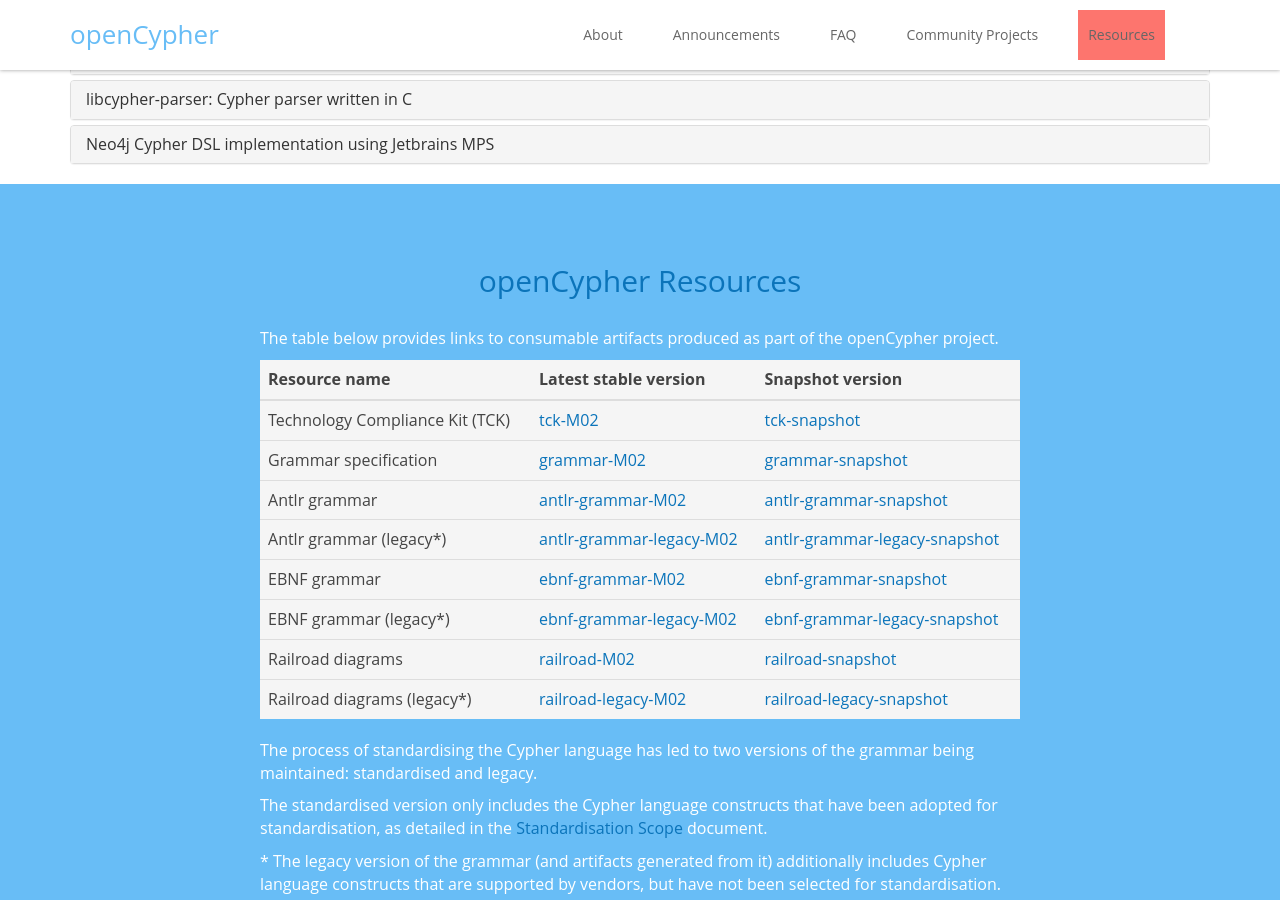
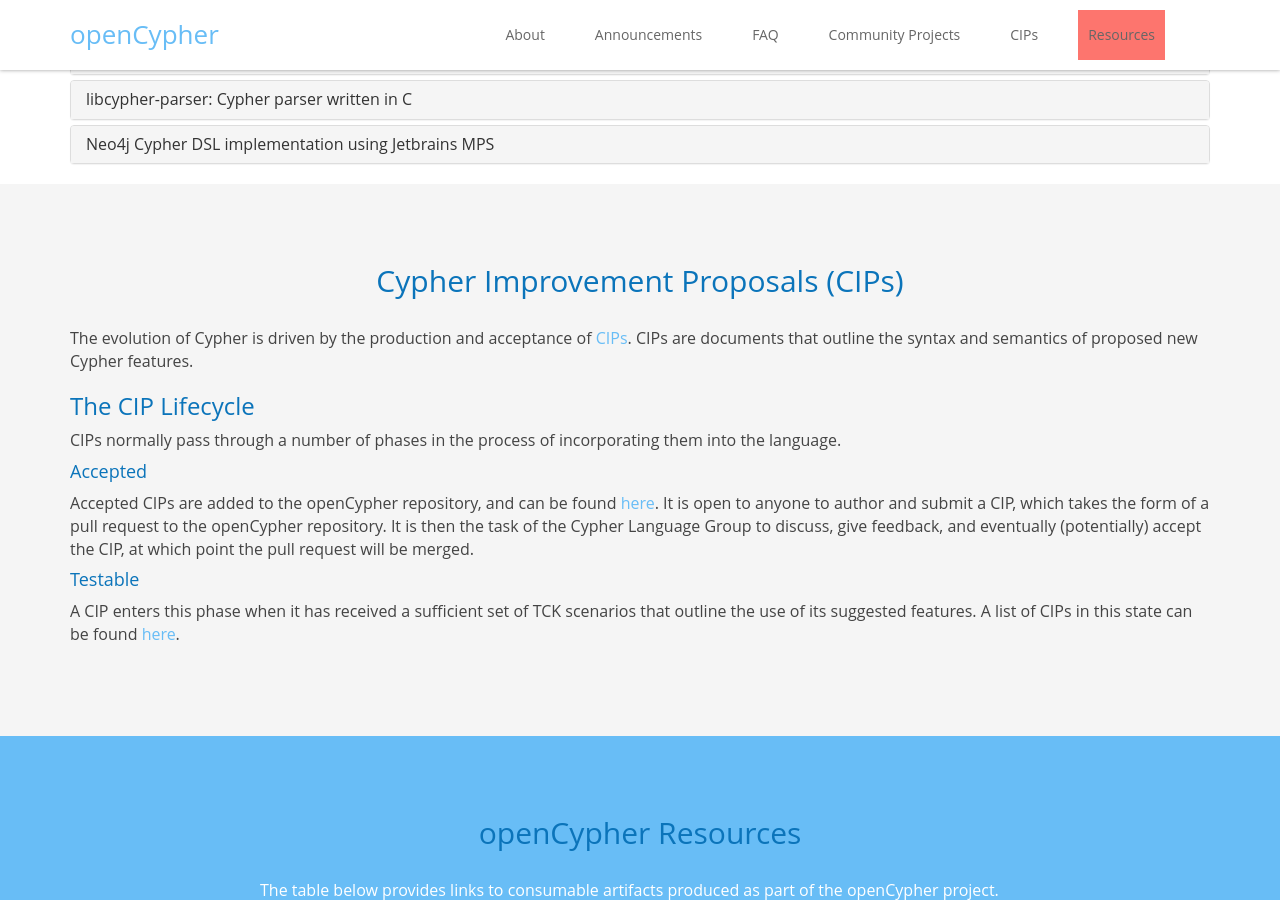
Before and after one commit to opencypher/website, a Jekyll site: the page built from index.html, in a window 1280 px wide and 900 px high, scrolled down 3054 px. Built offline with Jekyll 4.4.1, drawn with Linux system fonts in a browser that asks for light colours.

Commit message:
Add CIPs section

```diff
--- a/_includes/cips.html
+++ b/_includes/cips.html
@@ -1,5 +1,32 @@
  <section id="cips" class="faq section">
-     <p>
-         CIPs go here
-     </p>
+     <div class="container">
+         <div class="contact-inner">
+             <h2 class="title  text-center">Cypher Improvement Proposals (CIPs)</h2>
+
+             <p>
+                 The evolution of Cypher is driven by the production and acceptance of <a href="https://github.com/opencypher/openCypher/tree/master/cip">CIPs</a>.
+                 CIPs are documents that outline the syntax and semantics of proposed new Cypher features.
+             </p>
+
+             <h3>The CIP Lifecycle</h3>
+
+             <p>
+                 CIPs normally pass through a number of phases in the process of incorporating them into the language.
+             </p>
+             <h4>Accepted</h4>
+
+             <p>
+                 Accepted CIPs are added to the openCypher repository, and can be found <a href="https://github.com/opencypher/openCypher/tree/master/cip/1.accepted">here</a>.
+                 It is open to anyone to author and submit a CIP, which takes the form of a pull request to the openCypher repository.
+                 It is then the task of the Cypher Language Group to discuss, give feedback, and eventually (potentially) accept the CIP,
+                 at which point the pull request will be merged.
+             </p>
+             <h4>Testable</h4>
+
+             <p>
+                 A CIP enters this phase when it has received a sufficient set of TCK scenarios that outline the use of
+                 its suggested features. A list of CIPs in this state can be found <a href="https://github.com/opencypher/openCypher/tree/master/cip/2.testable">here</a>.
+             </p>
+         </div>
+         </div>
  </section>
--- a/_includes/header.html
+++ b/_includes/header.html
@@ -22,6 +22,7 @@
                         <li class="nav-item"><a class="scrollto" href="/#announcements">Announcements</a></li>
                         <li class="nav-item"><a class="scrollto" href="/#faq">FAQ</a></li>
                         <li class="nav-item"><a class="scrollto" href="/#projects">Community Projects</a></li>
+                        <li class="nav-item"><a class="scrollto" href="/#cips">CIPs</a></li>
                         <li class="nav-item redBox"><a class="scrollto" href="/#resources">Resources</a></li>
                     </ul><!--//nav-->
                 </div><!--//navabr-collapse-->
--- a/_layouts/default.html
+++ b/_layouts/default.html
@@ -15,7 +15,7 @@
 {% include announcements.html %}
 {% include faq.html %}
 {% include projects.html %}
-<!--{% include cips.html %}-->
+{% include cips.html %}
 {% include resources.html %}
 {% include footer.html %}
 </body>
```
